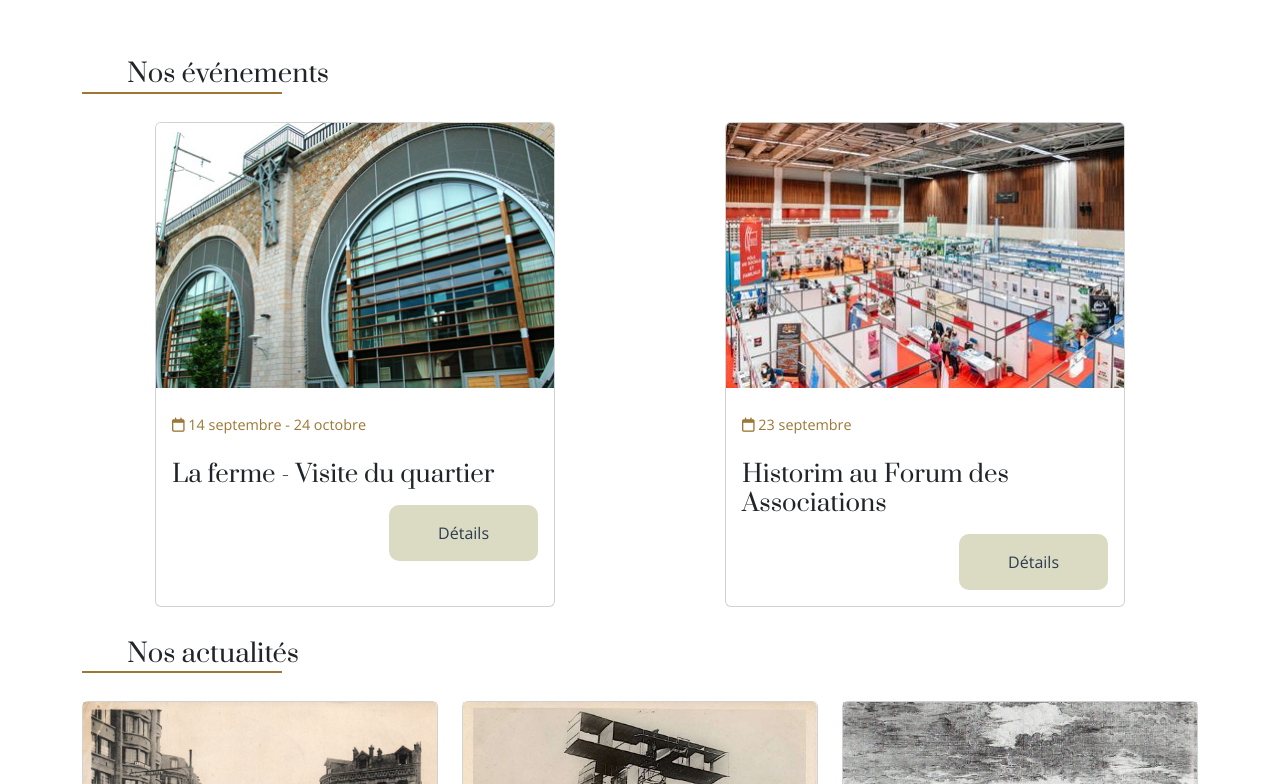
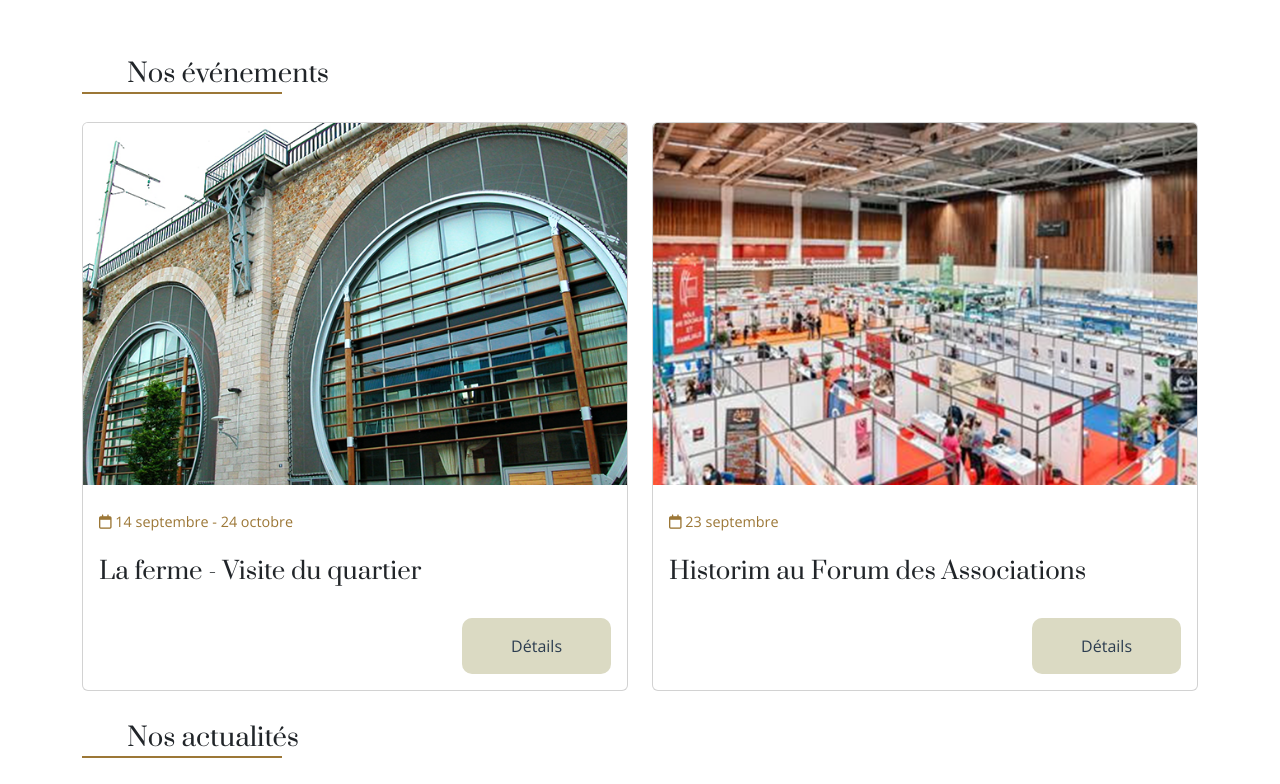
Before and after one commit to Mastaz/Studi-Historim, a plain HTML site: page index.html in a window 1280 px wide. Shown: the part 1160-1944 px from the top of the page. Drawn offline with nearby package versions, Linux system fonts and the light colour scheme.

Commit message:
FIX correction bug affichage du bloc Evenements

```diff
--- a/index.html
+++ b/index.html
@@ -90,27 +90,27 @@
       <h2 class="titreH2Section">Nos événements</h2>
       <div class="row">
         <div class="col-lg-6 d-flex justify-content-center mb-2">
-          <div class="card cardEvenements" style="max-width: 400px;">
-            <img src="img/PAge_75.jpg" alt="Les Arches d'Issy" class="card-img-top">
+          <div class="card cardEvenements"">
+            <img src="img/P40.png" alt="Les Arches d'Issy" class="card-img-top">
               <div class="card-body cardDetails d-flex flex-column">
                 <div class="cardDetailsDate">
                   <p><i class="fa-regular fa-calendar"></i> 14 septembre - 24 octobre</p>
                 </div>
                 <h3 class="card-title">La ferme - Visite du quartier</h3>
-                <a href="#" class="btn btnAction ms-auto px-5"> Détails</a>
+                <a href="#" class="btn btnAction ms-auto px-5 mt-3">Détails</a>
               </div>
             </div>
           </div>
 
           <div class="col-lg-6 d-flex justify-content-center align-items-center mb-2">
-            <div class="card cardEvenements" style="max-width: 400px;">
-              <img src="img/Forum.jpg" alt="Le forum 2020" class="card-img-top">
+            <div class="card cardEvenements">
+              <img src="img/P41.png" alt="Le forum 2020" class="card-img-top">
                 <div class="card-body cardDetails d-flex flex-column">
                   <div class="cardDetailsDate">
                     <p><i class="fa-regular fa-calendar"></i> 23 septembre</p>
                   </div>
                   <h3 class="card-title">Historim au Forum des Associations</h3>
-                  <a href="#" class="btn btnAction ms-auto px-5"> Détails</a>
+                  <a href="#" class="btn btnAction ms-auto px-5 mt-3">Détails</a>
                 </div>
               </div>
             </div>
```
Also changed, not shown: img/P40.png (added), img/P41.png (added).
